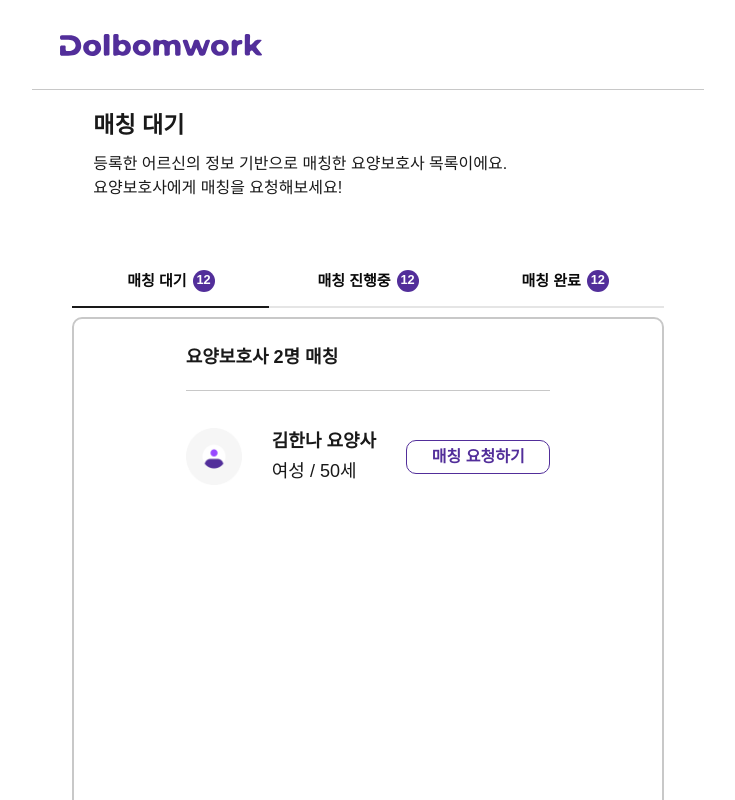
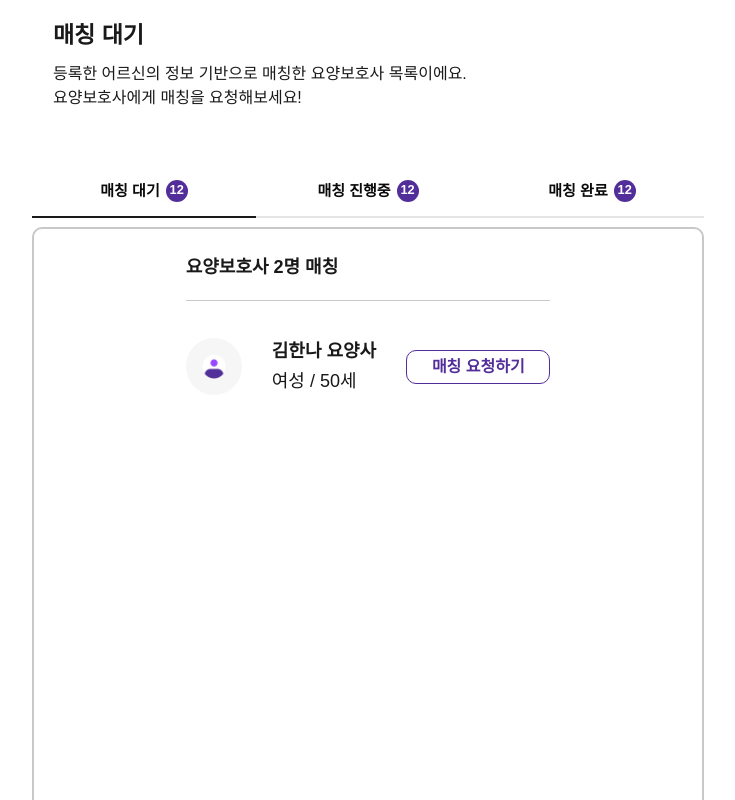
Before and after one commit to blaybus-hackathon/frontend, a React (Vite) app: page /center/matching-info in a window 1280 px wide. Shown: the top 800 px of the page, without its empty margins (272-1007 px from the left). Built offline with nearby package versions, Linux system fonts and the light colour scheme; no server answers.

Commit message:
chore: delete ModifyInfo in App.jsx

```diff
--- a/src/App.jsx
+++ b/src/App.jsx
@@ -19,7 +19,6 @@ import AccountCareType from './pages/helper/AccountEdit/navigate/AccountCareType
 import Home from './pages/Home';
 import Matching from './pages/center/Matching';
 import RecriutDetail from './pages/center/RecriutDetail';
-import ModifyInfo from './pages/center/ModifyInfo';
 import CaregiverInfo from './pages/center/CaregiverInfo';
 
 import CenterRegister from './pages/center/CenterRegister';
@@ -38,6 +37,7 @@ function App() {
         {/* 공통 */}
         <Route index element={<Home />} />
         <Route path='/oauth/kakao/callback' element={<KakaoCallback />} />
+        <Route path='/center/matching-info' element={<MatchingInfo />} />
         <Route path='/*' element={<NotFound />} />
 
         {/* 레이아웃 */}
@@ -53,8 +53,6 @@ function App() {
           <Route path='center/elder-info' element={<ElderInfo />} />
           <Route path='center/matching' element={<Matching />} />
           <Route path='center/recruit-detail' element={<RecriutDetail />} />
-          <Route path='center/modify-info' element={<ModifyInfo />} />
-          <Route path='center/matching-info' element={<MatchingInfo />} />
           <Route path='center/caregiver-info' element={<CaregiverInfo />} />
           <Route path='center/register/address' element={<ElderAddress />} />
 
```
